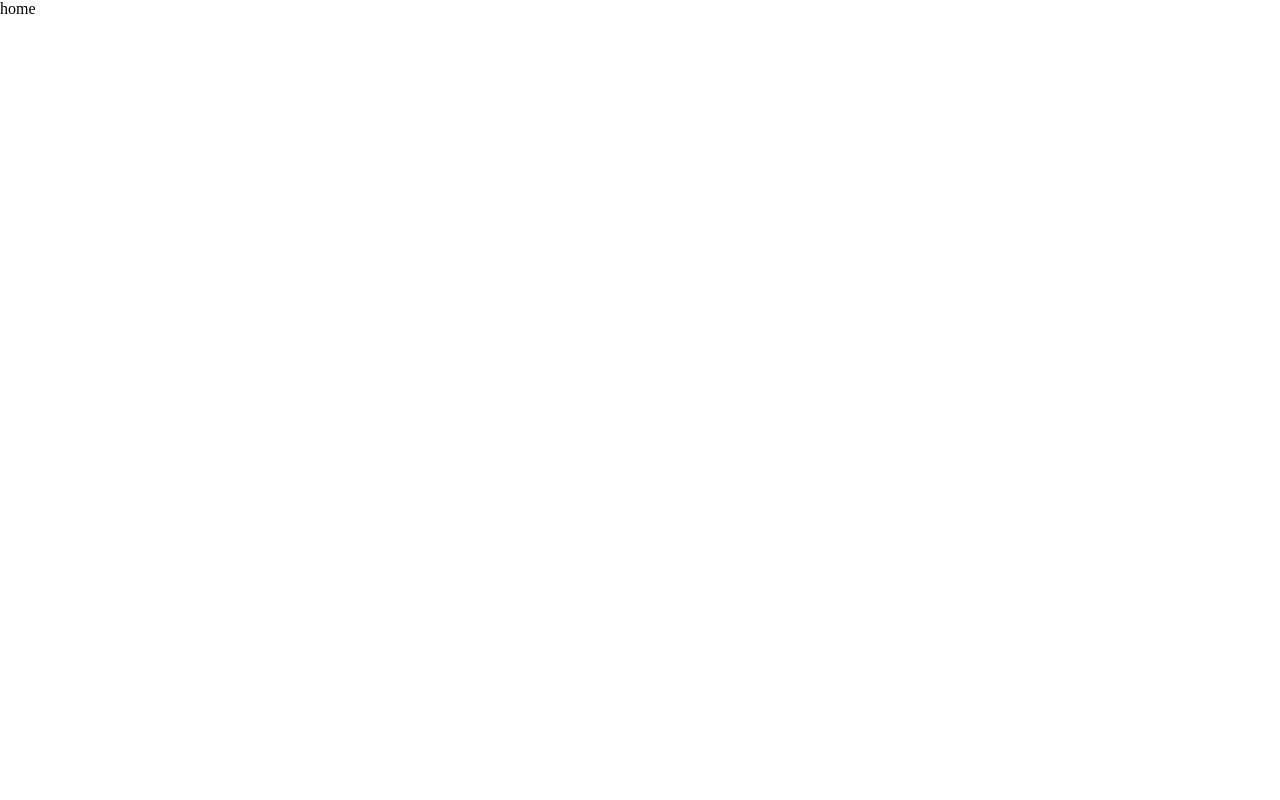
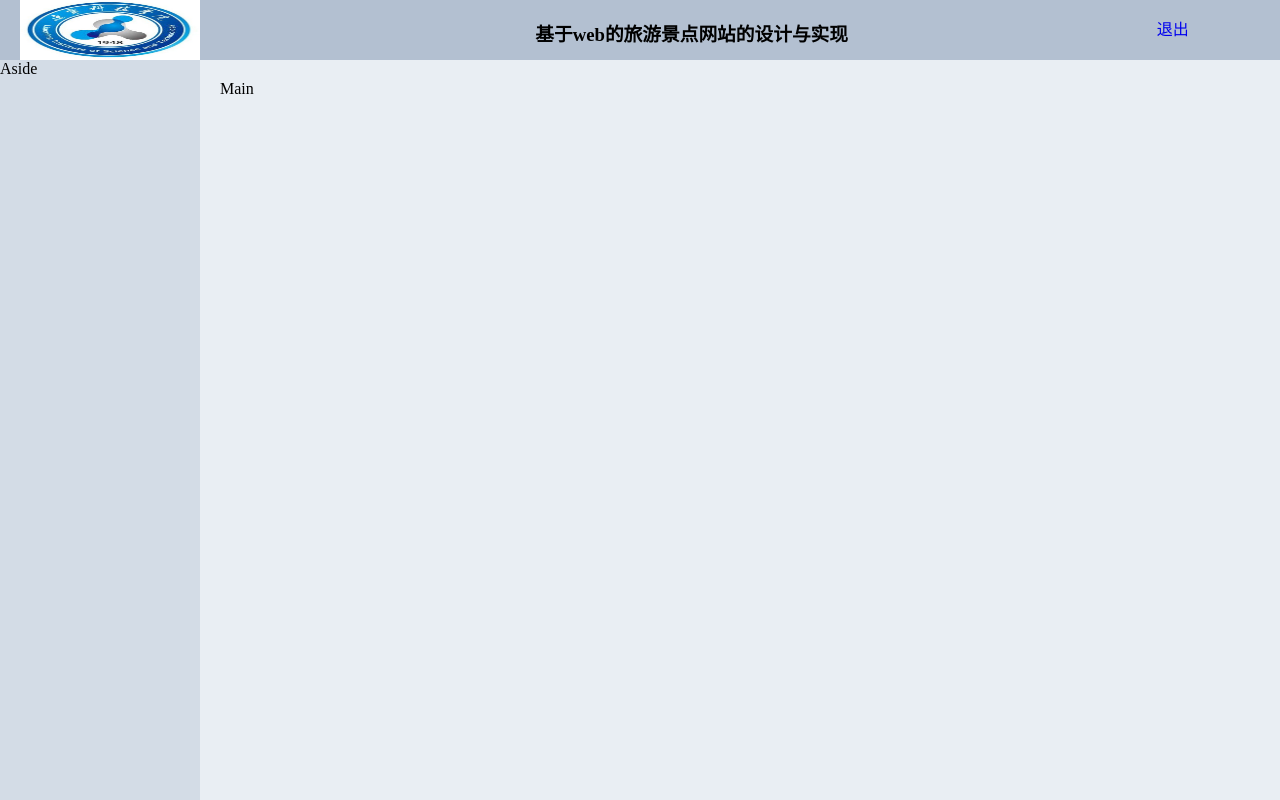
Before and after one commit to wu-art/TrivalSystem_Vue, a Vue app: page / in a window 1280 px wide. Built offline with nearby package versions, Linux system fonts and the light colour scheme.

Commit message:
y头部样式调整

```diff
--- a/src/components/home/home.vue
+++ b/src/components/home/home.vue
@@ -1,5 +1,25 @@
 <template>
-  <div>home</div>
+<el-container class="container">
+    <el-header class="header">
+        <el-row>
+            <el-col :span="4">
+                <img src="../../assets/pictures/login.jpg" alt="图片无法显示" class="login-img">
+            </el-col>
+            <el-col :span="18" class="login-middle">
+                <h3>基于web的旅游景点网站的设计与实现</h3>
+            </el-col>
+            <el-col :span="2">
+                <div class="grid-content bg-purple">
+                    <a href="#" class="loginout">退出</a>
+                </div>
+            </el-col>
+        </el-row>
+    </el-header>
+    <el-container>
+        <el-aside class="aside" width="200px">Aside</el-aside>
+        <el-main class="main">Main</el-main>
+    </el-container>
+</el-container>
 </template>
 
 <script>
@@ -9,5 +29,32 @@
 </script>
 
 <style>
+.container {
+    height: 100%;
+}
 
+.header {
+    background-color: #B3C0D1;
+}
+
+.aside {
+    background-color: #D3DCE6;
+}
+
+.main {
+    background-color: #E9EEF3;
+}
+/* 头部样式 */
+.login-img{
+    height: 60px;
+    width: 180px;
+}
+.login-middle{
+    /* line-height: 50px; */
+    text-align: center;
+}
+.loginout{
+    text-decoration: none;
+    line-height: 60px;
+}
 </style>
```
Also changed, not shown: src/assets/pictures/login.jpg (added).
